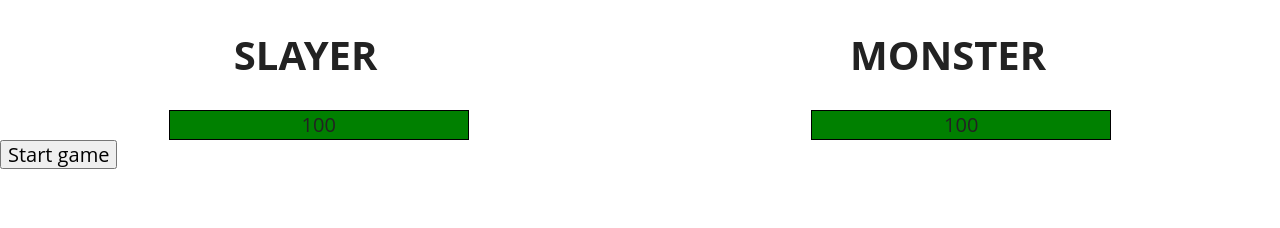
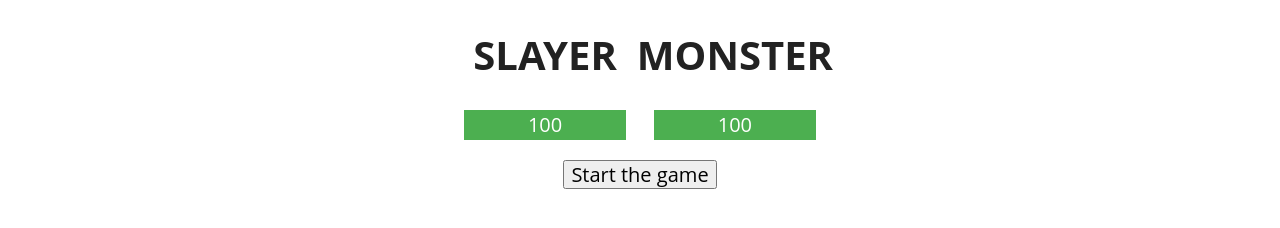
Before and after one commit to Muryokukan/Brief-Monster-Slayer, a plain HTML site: page index.html in a window 1280 px wide. Drawn offline with Linux system fonts and the light colour scheme.

Commit message:
refacto: changed CSS and JS
Changed JS for bars, added bars container.

```diff
--- a/index.html
+++ b/index.html
@@ -11,19 +11,23 @@
 
 <div id="display">
     <div class="hunter">
-        <h1>SLAYER</h1>
-        <h1>MONSTER</h1>
+        <div class="player">
+            <h1>SLAYER</h1>
+            <div class="bar-container">
+                <div id="humanStock" class="bars">100</div>
+            </div>
+        </div>
+        <div class="monster">
+            <h1>MONSTER</h1>
+            <div class="bar-container">
+                <div id="monsterStock" class="bars">100</div>
+            </div>
+        </div>
     </div>
-    <div class="lifeStocks">
-        <span class="bars" id="humanStock">100</span>
-        <span class="bars" id="monsterStock">100</span>
-    </div>
+</div>
 
-</div>
 <div class="resultBox">
-
-    <input type="submit" id="start" value="Start game">
-
+    <input type="submit" id="start" value="Start the game">
     <div class="list" style="display: none;">
         <div class="buttons">
             <button onclick="attack()">attack</button>
@@ -31,10 +35,8 @@
             <button onclick="heal()">heal</button>
             <button onclick="flee()">flee</button>
         </div>
-        <ul id="history"></ul>
     </div>
-
-
+    <ul id="history"></ul>
 </div>
 
     <script src="js/script.js"></script>
--- a/js/script.js
+++ b/js/script.js
@@ -6,38 +6,59 @@ document.getElementById("start").addEventListener("click", function() {
     startGame();
 });
 
-
 const humanStock = document.getElementById('humanStock');
 const monsterStock = document.getElementById('monsterStock');
 
-humanStock.innerHTML = humanHealth;
-monsterStock.innerHTML = monsterHealth;
+function updateHealthBars() {
+    humanStock.textContent = humanHealth;
+    monsterStock.textContent = monsterHealth;
+
+    humanStock.style.width = humanHealth + '%';
+    monsterStock.style.width = monsterHealth + '%';
+
+    if (humanHealth > 60) {
+        humanStock.style.backgroundColor = '#4caf50';
+    } else if (humanHealth > 30) {
+        humanStock.style.backgroundColor = '#ff9800';
+    } else {
+        humanStock.style.backgroundColor = '#f44336';
+    }
+
+    if (monsterHealth > 60) {
+        monsterStock.style.backgroundColor = '#4caf50';
+    } else if (monsterHealth > 30) {
+        monsterStock.style.backgroundColor = '#ff9800';
+    } else {
+        monsterStock.style.backgroundColor = '#f44336';
+    }
+}
+
+updateHealthBars();
 
 function startGame() {
     document.querySelector('.list').style.removeProperty('display');
 }
 
 function attack() {
-    let humanAttack = Math.floor(Math.random() * 10) + 3;
+    let humanAttack = Math.floor(Math.random() * 10) + 2;
     let monsterAttack = Math.floor(Math.random() * 10) + 1;
 
     humanHealth -= monsterAttack;
     monsterHealth -= humanAttack;
 
-    humanStock.innerHTML = humanHealth;
-    monsterStock.innerHTML = monsterHealth;
+    updateHealthBars();
 
+    addHistory(humanAttack, monsterAttack);
     checkWin(humanHealth, monsterHealth);
-    addHistory(humanAttack, monsterAttack);
 }
 
 function checkWin(humanHealth, monsterHealth) {
     if (humanHealth <= 0) {
-        alert("Le monstre a gagné");
+        alert("The monstre won");
         resetGame();
     }
     if (monsterHealth <= 0) {
-        alert("Le slayer a gagné");
+        alert("The Slayer won");
         resetGame();
     }
 }
@@ -45,13 +66,13 @@ function checkWin(humanHealth, monsterHealth) {
 function flee() {
     document.querySelector('.list').style.display = 'none';
     document.getElementById("start").style.display = 'block';
-    alert("Le Slayer a pris la fuite !")
+    alert("Slayer had to flee !");
     resetGame();
 }
 
 function addHistory(humanAttack, monsterAttack) {
     const newItem = document.createElement('li');
-    newItem.textContent = `Le Slayer a infligé ${humanAttack} points de dégâts au monstre et le monstre a infligé ${monsterAttack} points de dégâts au Slayer.`;
+    newItem.textContent = `Slayer dealt monster for ${humanAttack} damage but the monster dealt ${monsterAttack} damage to the Slayer.`;
     const historyList = document.getElementById('history');
     historyList.appendChild(newItem);
 }
@@ -60,11 +81,9 @@ function resetGame() {
     humanHealth = 100;
     monsterHealth = 100;
 
-    humanStock.innerHTML = humanHealth;
-    monsterStock.innerHTML = monsterHealth;
+    updateHealthBars();
 
     document.getElementById("start").style.display = 'block';
-
     document.querySelector('.list').style.display = 'none';
 
     const historyList = document.getElementById('history');
@@ -78,16 +97,16 @@ function heal() {
     humanHealth -= monsterAttack;
     humanHealth += healAmount;
 
-    if (humanHealth > 100) { // for capping the health to 100 when you heal
+    if (humanHealth > 100) {
         humanHealth = 100;
     }
 
-    humanStock.innerHTML = humanHealth;
+    updateHealthBars();
 
     checkWin(humanHealth, monsterHealth);
 
     const newItem = document.createElement('li');
-    newItem.textContent = `le monstre a infligé ${monsterAttack} points de dégâts au Slayer, mais le Slayer a récupéré ${healAmount} point de vie !`;
+    newItem.textContent = `The monster dealt ${monsterAttack} to the Slayer, but the Slayer healed for ${healAmount} health point.`;
     const historyList = document.getElementById('history');
     historyList.appendChild(newItem);
 }
@@ -99,9 +118,8 @@ function specialAttack() {
     humanHealth -= monsterAttack;
     monsterHealth -= humanAttack;
 
-    humanStock.innerHTML = humanHealth;
-    monsterStock.innerHTML = monsterHealth;
+    updateHealthBars();
 
+    addHistory(humanAttack, monsterAttack);
     checkWin(humanHealth, monsterHealth);
-    addHistory(humanAttack, monsterAttack);
 }
--- a/scss/pages/_home.scss
+++ b/scss/pages/_home.scss
@@ -4,35 +4,47 @@
 .hunter {
     display: flex;
     justify-content: space-around;
-    align-items: center;
-    gap: 5px;
+    gap: 20px;
+    width: 100%;
 }
 
-.lifeStocks {
+body {
     display: flex;
-    justify-content: space-around;
+    justify-content: center;
     align-items: center;
-    gap: 5px;
+    flex-direction: column;
+}
+.player, .monster {
+    display: flex;
+    flex-direction: column;
+    align-items: center;
+    width: 45%;
+}
 
+.bar-container {
+    width: 100%;
+    height: 30px;
+    background-color: #ddd;
+    position: relative;
+    overflow: hidden;
 }
 
 .bars {
-    display: flex;
-    justify-content: center;
-    align-items: center;
-    width: 300px;
-    background-color: green;
-    border: solid black 1px;
+    height: 30px;
+    line-height: 30px;
+    transition: width 0.3s ease;
+    position: absolute;
+    left: 0;
+    top: 0;
+    text-align: center;
+    color: white;
+    width: 100%;
+}
+
+#humanStock, #monsterStock {
+    background-color: #4caf50;
 }
 
 #display {
-    width: 40vw;
-    margin: 20px;
+    margin-bottom: 20px;
 }
-
-.resultBox {
-    display: flex;
-    flex-direction: column;
-    justify-content: center;
-    align-items: center;
-}
```
Also changed, not shown: css/style.css, css/styles.css, 2 other files.
